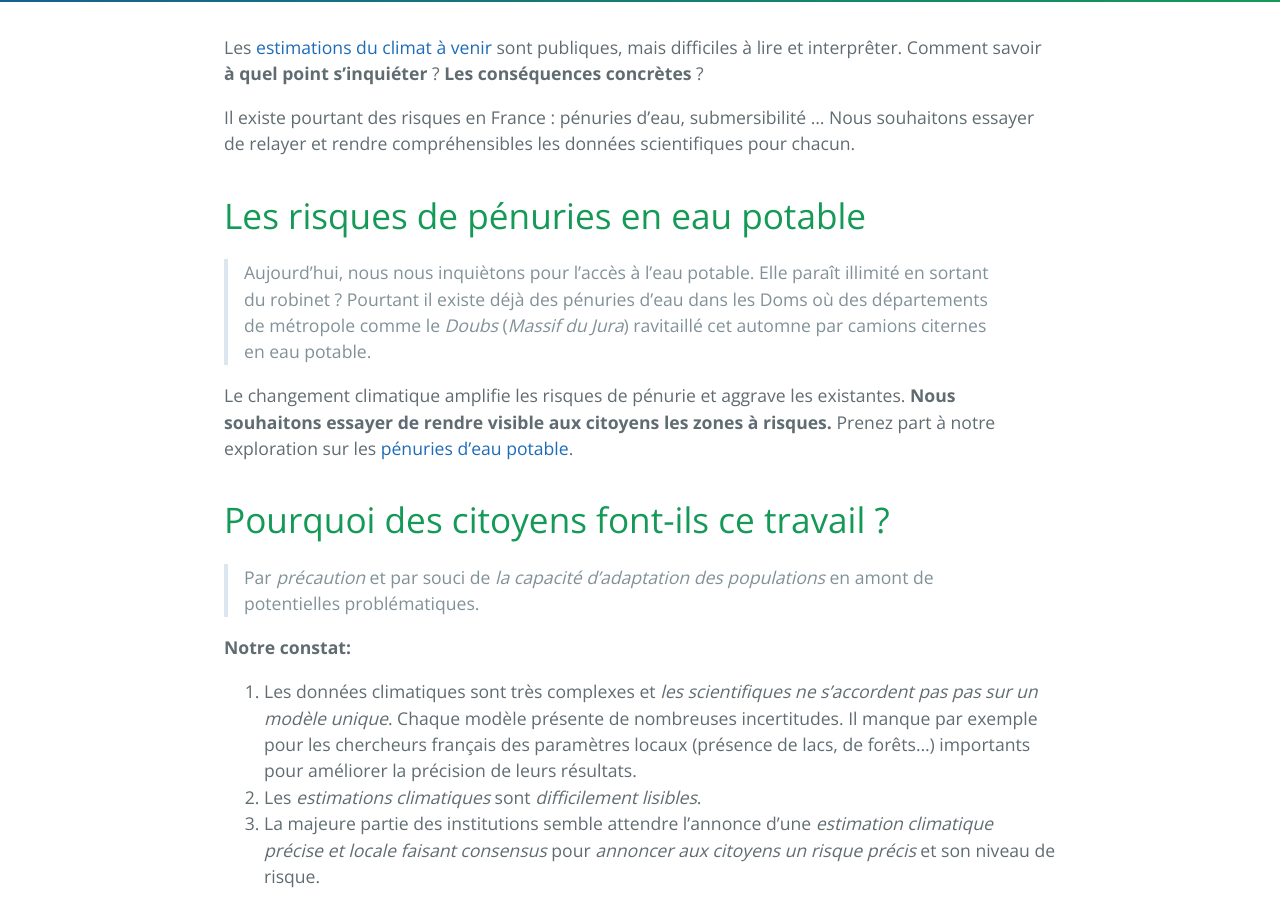
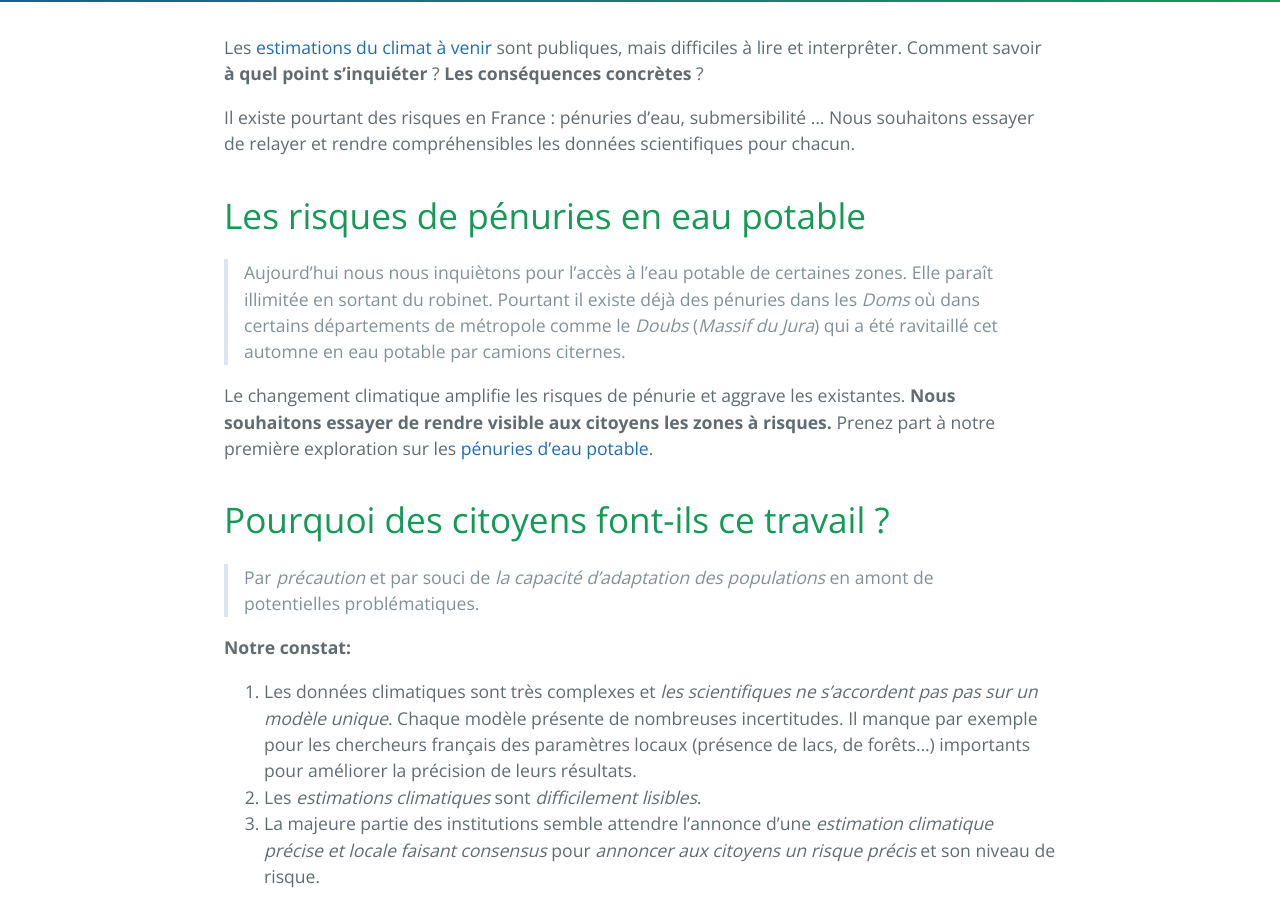
Before and after one commit to secheresses/Ancien-site, a Jekyll site: the page built from index.md, in a window 1280 px wide and 900 px high, scrolled down 381 px. Built offline with Jekyll 4.4.1, drawn with Linux system fonts in a browser that asks for light colours.

Commit message:
Orthographe + grammaire

```diff
--- a/index.md
+++ b/index.md
@@ -10,9 +10,9 @@ Les [estimations du climat à venir](../donnees) sont publiques, mais difficiles
 
 # Les risques de pénuries en eau potable
 
->Aujourd’hui, nous nous inquiètons pour l’accès à l’eau potable. Elle paraît illimité en sortant du robinet ? Pourtant il existe déjà des pénuries d'eau dans les Doms où des départements de métropole comme le *Doubs* (*Massif du Jura*) ravitaillé cet automne par camions citernes en eau potable.
+>Aujourd’hui nous nous inquiètons pour l’accès à l’eau potable de certaines zones. Elle paraît illimitée en sortant du robinet. Pourtant il existe déjà des pénuries dans les *Doms* où dans certains départements de métropole comme le *Doubs* (*Massif du Jura*) qui a été ravitaillé cet automne en eau potable par camions citernes.
 
-Le changement climatique amplifie les risques de pénurie et aggrave les existantes. **Nous souhaitons essayer de rendre visible aux citoyens les zones à risques.**  Prenez part à notre exploration sur les [pénuries d'eau potable](../risques-penurie-eau).
+Le changement climatique amplifie les risques de pénurie et aggrave les existantes. **Nous souhaitons essayer de rendre visible aux citoyens les zones à risques.**  Prenez part à notre première exploration sur les [pénuries d'eau potable](../risques-penurie-eau).
 
 # Pourquoi des citoyens font-ils ce travail ?
 
```
